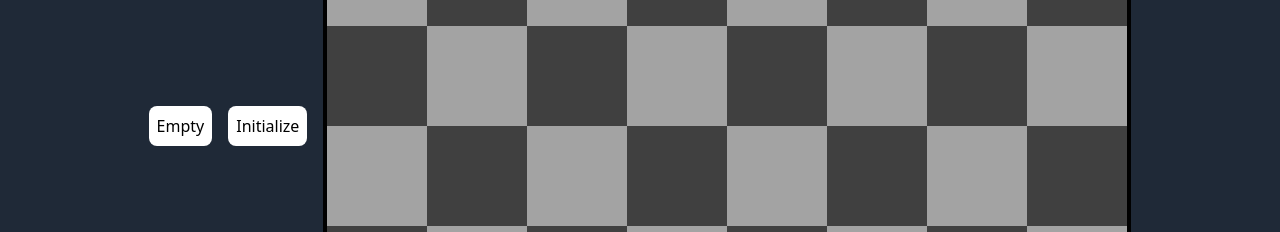
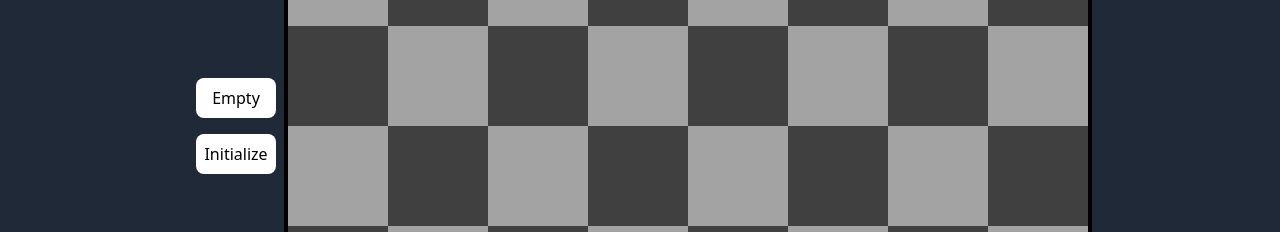
Before and after one commit to jzfraser/ts-chess-ui, a React (Create React App) app: page / in a window 1280 px wide. Shown: the part 274-506 px from the top of the page. Built offline with nearby package versions, Linux system fonts and the light colour scheme.

Commit message:
Move buttons

```diff
--- a/src/App.tsx
+++ b/src/App.tsx
@@ -7,18 +7,20 @@ function App() {
 
   return (
     <div className="h-screen w-screen flex items-center justify-center bg-gray-800">
+      <div className="grid grid-rows-2">
         <button
-        className="bg-white rounded-lg mr-4 p-2"
+          className="bg-white rounded-lg m-2 p-2"
           onClick={() => setBoardFen(emptyBoardFen)}
         >
           Empty
         </button>
         <button
-        className="bg-white rounded-lg mr-4 p-2"
+          className="bg-white rounded-lg m-2 p-2"
           onClick={() => setBoardFen(initialBoardFen)}
         >
           Initialize
         </button>
+      </div>
       <Chessboard boardFen={boardFen} setBoardFen={setBoardFen} />
     </div>
   );
```
Also changed, not shown: public/tailwind.css. Lines whose indentation alone changed are shown as unchanged.
